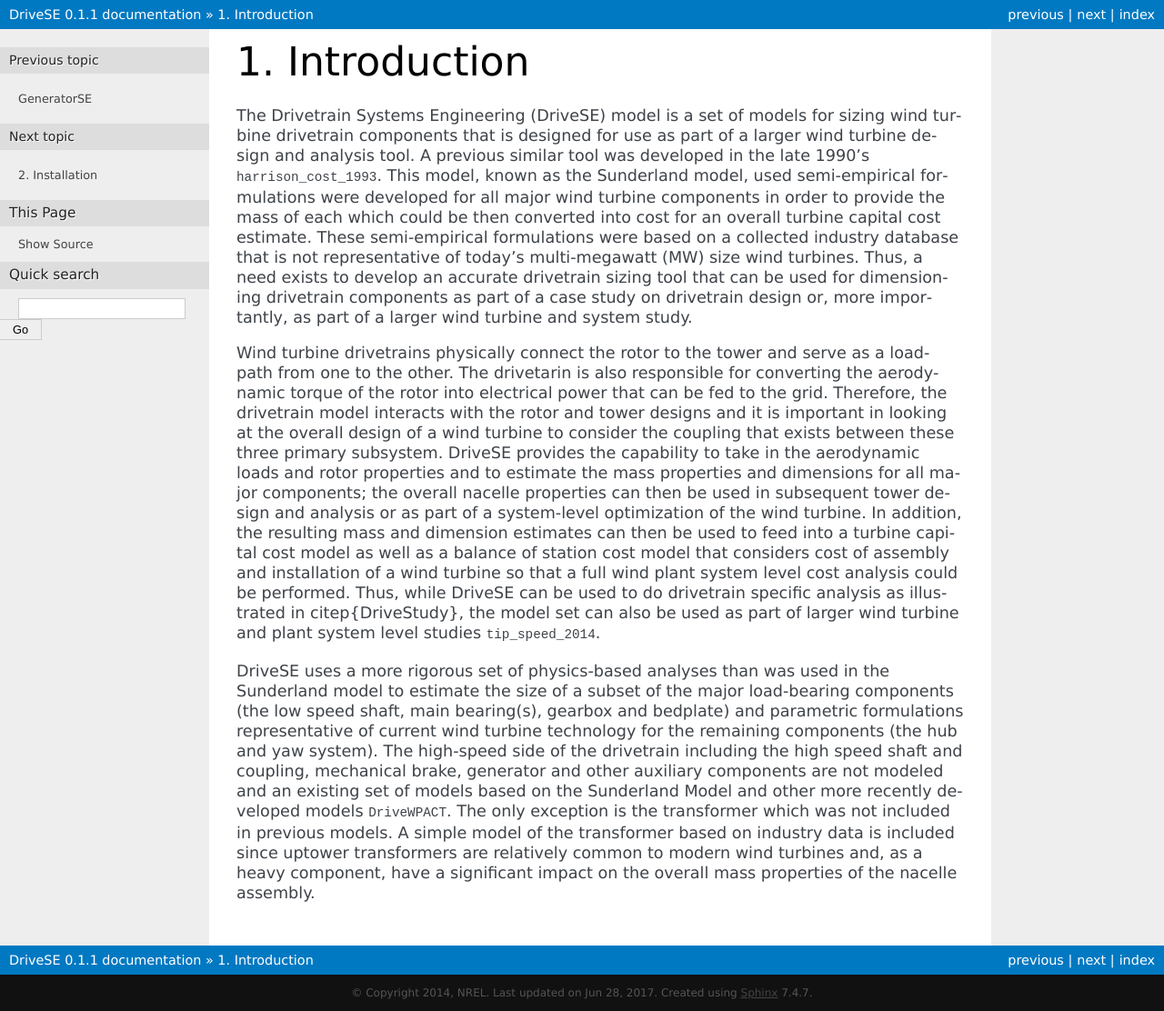
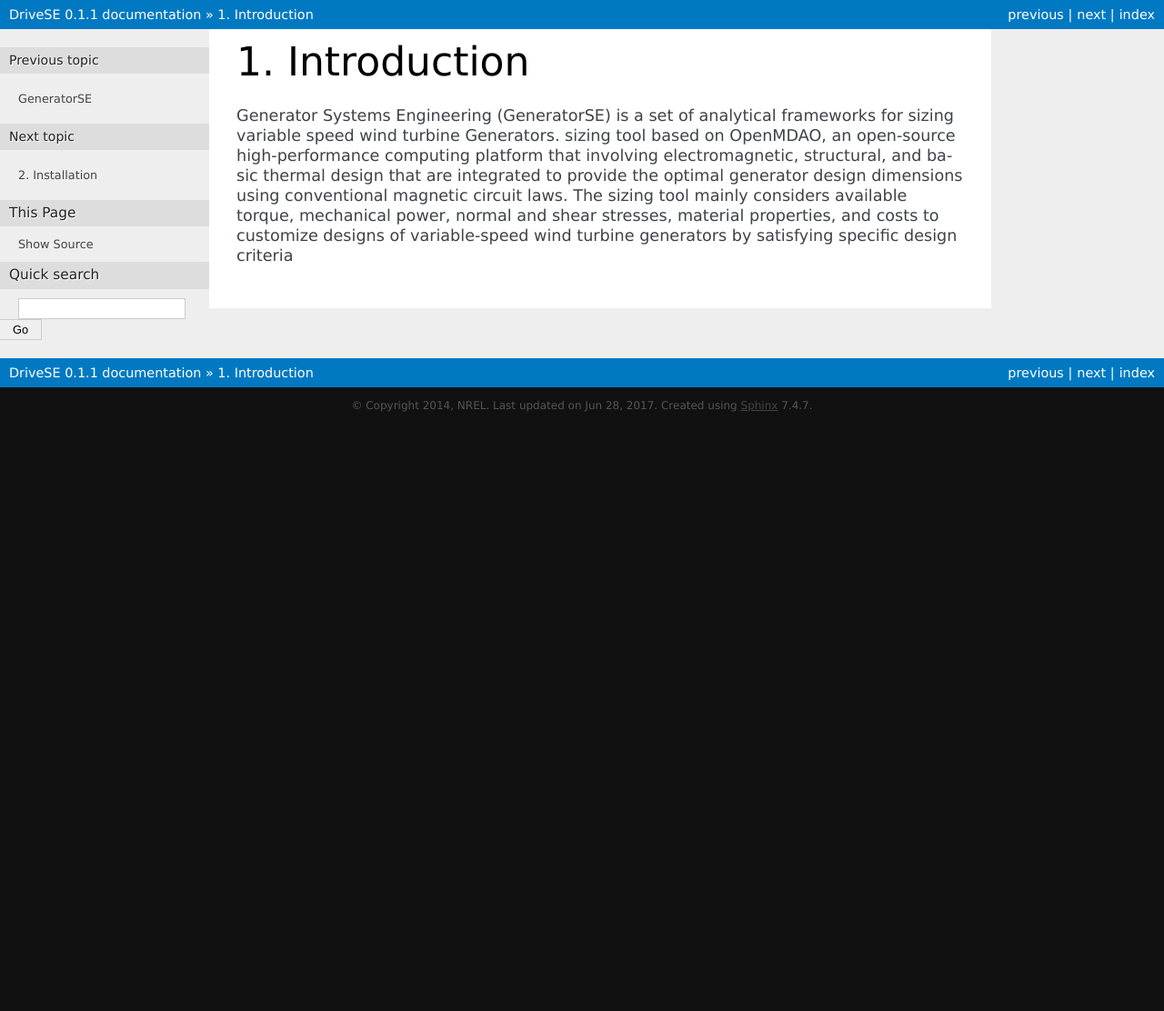
Before and after one commit to WISDEM/GeneratorSE, a Sphinx documentation site: the page built from docs/intro.rst, in a window 1280 px wide. Shown: the whole page at 91% size. Built offline with Sphinx 7.4.7, drawn with Linux system fonts in a browser that asks for light colours; cross-references to code outside the pages are shown as plain code; after the commit the page ends 900 px from its top, so only the background shows below that.

Commit message:
Introduction updated

```diff
--- a/docs/intro.rst
+++ b/docs/intro.rst
@@ -1,8 +1,4 @@
 Introduction
 ------------
 
-The Drivetrain Systems Engineering (DriveSE) model is a set of models for sizing wind turbine drivetrain components that is designed for use as part of a larger wind turbine design and analysis tool.  A previous similar tool was developed in the late 1990's :cite:`harrison_cost_1993`.  This model, known as the Sunderland model, used semi-empirical formulations were developed for all major wind turbine components in order to provide the mass of each which could be then converted into cost for an overall turbine capital cost estimate. These semi-empirical formulations were based on a collected industry database that is not representative of today's multi-megawatt (MW) size wind turbines. Thus, a need exists to develop an accurate drivetrain sizing tool that can be used for dimensioning drivetrain components as part of a case study on drivetrain design or, more importantly, as part of a larger wind turbine and system study.
-
-Wind turbine drivetrains physically connect the rotor to the tower and serve as a load-path from one to the other.  The drivetarin is also responsible for converting the aerodynamic torque of the rotor into electrical power that can be fed to the grid. Therefore, the drivetrain model interacts with the rotor and tower designs and it is important in looking at the overall design of a wind turbine to consider the coupling that exists between these three primary subsystem.  DriveSE provides the capability to take in the aerodynamic loads and rotor properties and to estimate the mass properties and dimensions for all major components; the overall nacelle properties can then be used in subsequent tower design and analysis or as part of a system-level optimization of the wind turbine.  In addition, the resulting mass and dimension estimates can then be used to feed into a turbine capital cost model as well as a balance of station cost model that considers cost of assembly and installation of a wind turbine so that a full wind plant system level cost analysis could be performed.  Thus, while DriveSE can be used to do drivetrain specific analysis as illustrated in \citep{DriveStudy}, the model set can also be used as part of larger wind turbine and plant system level studies :cite:`tip_speed_2014`.
-
-DriveSE uses a more rigorous set of physics-based analyses than was used in the Sunderland model to estimate the size of a subset of the major load-bearing components (the low speed shaft, main bearing(s), gearbox and bedplate) and parametric formulations representative of current wind turbine technology for the remaining components (the hub and yaw system).  The high-speed side of the drivetrain including the high speed shaft and coupling, mechanical brake, generator and other auxiliary components are not modeled and an existing set of models based on the Sunderland Model and other more recently developed models :cite:`DriveWPACT`.  The only exception is the transformer which was not included in previous models.  A simple model of the transformer based on industry data is included since uptower transformers are relatively common to modern wind turbines and, as a heavy component, have a significant impact on the overall mass properties of the nacelle assembly.
+Generator Systems Engineering (GeneratorSE) is a set of analytical frameworks for sizing variable speed wind turbine Generators. sizing tool based on OpenMDAO, an open-source high-performance computing platform  that  involving electromagnetic, structural, and basic thermal design that are integrated to provide the optimal generator design dimensions using conventional magnetic circuit laws. The sizing tool mainly considers available torque, mechanical power, normal and shear stresses, material properties, and costs to customize designs of variable-speed wind turbine generators by satisfying specific design criteria
```
